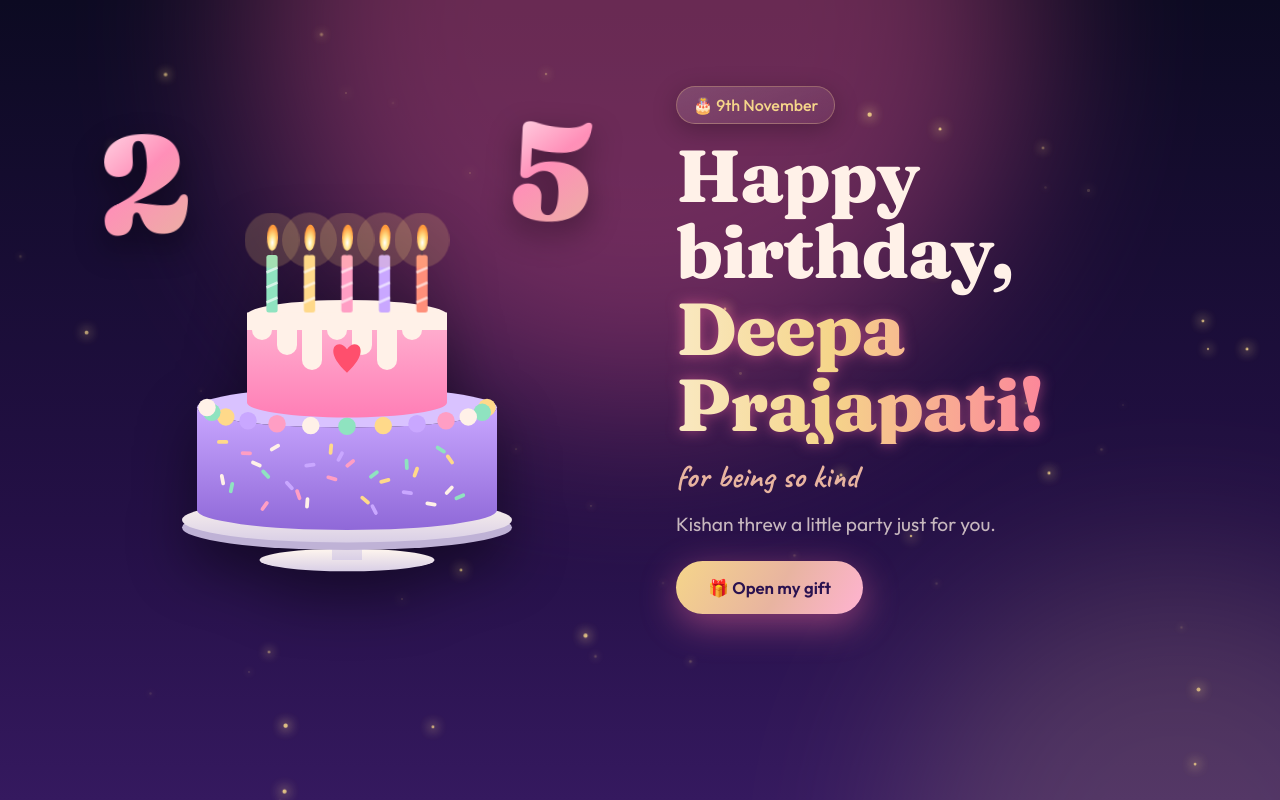
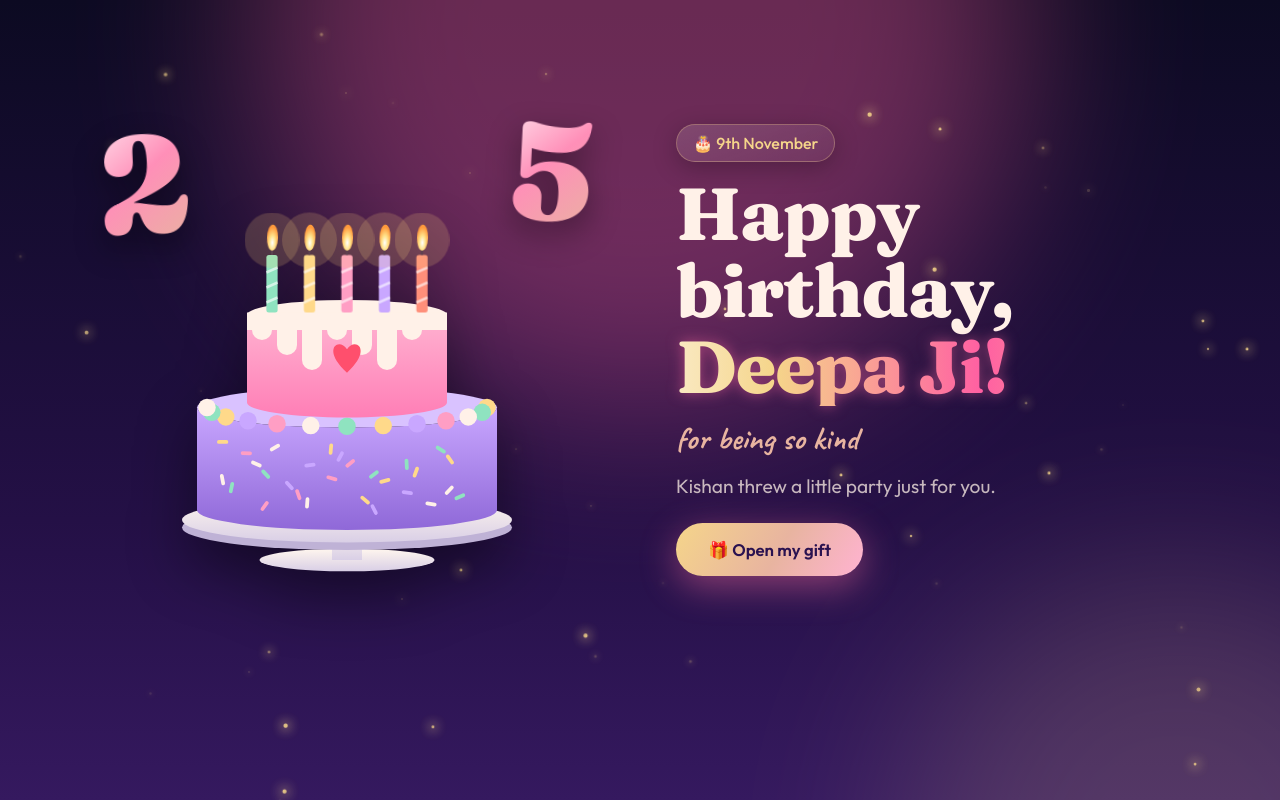
Before and after one commit to kishankumarpro-dev/happy_birthday, a React (Create React App) app: page / in a window 1280 px wide. Built offline with nearby package versions, Linux system fonts and the light colour scheme.

Commit message:
Update App.js

```diff
--- a/src/App.js
+++ b/src/App.js
@@ -2,7 +2,7 @@ import { useCallback, useEffect, useMemo, useRef, useState } from "react";
 import "./styles.css";
 
 /* ================= EDIT THESE ================= */
-const NAME = "Deepa Prajapati";
+const NAME = "Deepa Ji";
 const FROM = "Kishan";
 const AGE = "25";
 const BIRTHDAY = "9th November";
```
